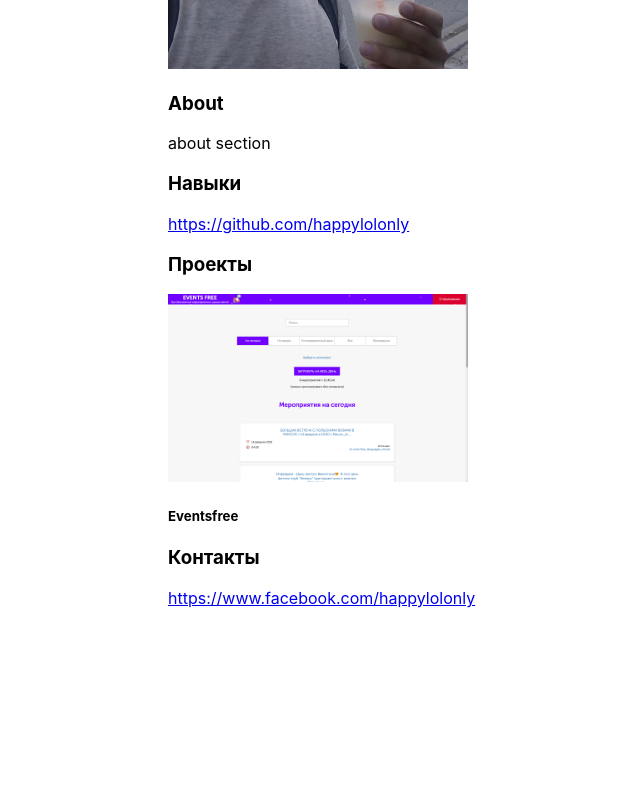
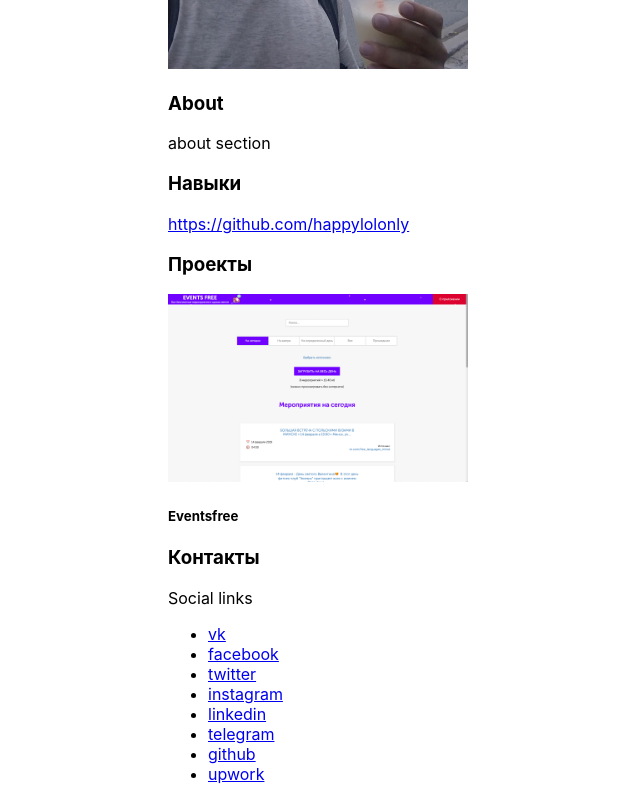
Before and after one commit to happylolonly/my-website, a React (Create React App) app: page / in a window 1280 px wide. Shown: the part 403-1203 px from the top of the page, without its empty margins (24-664 px from the left). Before the commit the page ends 1011 px from the top, so only its background shows below. Built offline with nearby package versions, Linux system fonts and the light colour scheme.

Commit message:
add social links

```diff
--- a/src/pages/Main/Contact/Contact.js
+++ b/src/pages/Main/Contact/Contact.js
@@ -1,5 +1,7 @@
 import React from 'react';
 import PropTypes from 'prop-types';
+
+import SocialLinks from './SocialLinks/SocialLinks';
 
 import './Contact.scss';
 
@@ -9,7 +11,7 @@
   return (
     <div className="contacts" id="contacts">
       <h3>Контакты</h3>
-      <a href="https://www.facebook.com/happylolonly">https://www.facebook.com/happylolonly</a>
+      <SocialLinks />
     </div>
   );
 };
--- /dev/null
+++ b/src/pages/Main/Contact/SocialLinks/SocialLinks.js
@@ -0,0 +1,31 @@
+import React from 'react';
+import PropTypes from 'prop-types';
+
+import links from './links';
+
+import './SocialLinks.scss';
+
+const propTypes = {};
+
+const SocialLinks = () => {
+  return (
+    <div className="social-links">
+      Social links
+      <ul>
+        {links.map(({ name, link }) => {
+          return (
+            <li key={name}>
+              <a href={link} target="_blank" rel="noopener noreferrer">
+                {name}
+              </a>
+            </li>
+          );
+        })}
+      </ul>
+    </div>
+  );
+};
+
+SocialLinks.propTypes = propTypes;
+
+export default SocialLinks;
--- /dev/null
+++ b/src/pages/Main/Contact/SocialLinks/SocialLinks.scss
@@ -0,0 +1 @@
+.social-links {}
--- /dev/null
+++ b/src/pages/Main/Contact/SocialLinks/links.json
@@ -0,0 +1,33 @@
+[{
+    "name": "vk",
+    "link": "https://vk.com/id91645893"
+  },
+  {
+    "name": "facebook",
+    "link": "https://www.facebook.com/happylolonly"
+  },
+  {
+    "name": "twitter",
+    "link": "https://twitter.com/happylolonly"
+  },
+  {
+    "name": "instagram",
+    "link": "https://www.instagram.com/happylolonly"
+  },
+  {
+    "name": "linkedin",
+    "link": "https://www.linkedin.com/in/cheslav-zhuravsky-b56aa8127/"
+  },
+  {
+    "name": "telegram",
+    "link": "https://t.me/happylolonly"
+  },
+  {
+    "name": "github",
+    "link": "https://github.com/happylolonly"
+  },
+  {
+    "name": "upwork",
+    "link": "https://www.upwork.com/fl/cheslavzhuravsky"
+  }
+]
```
